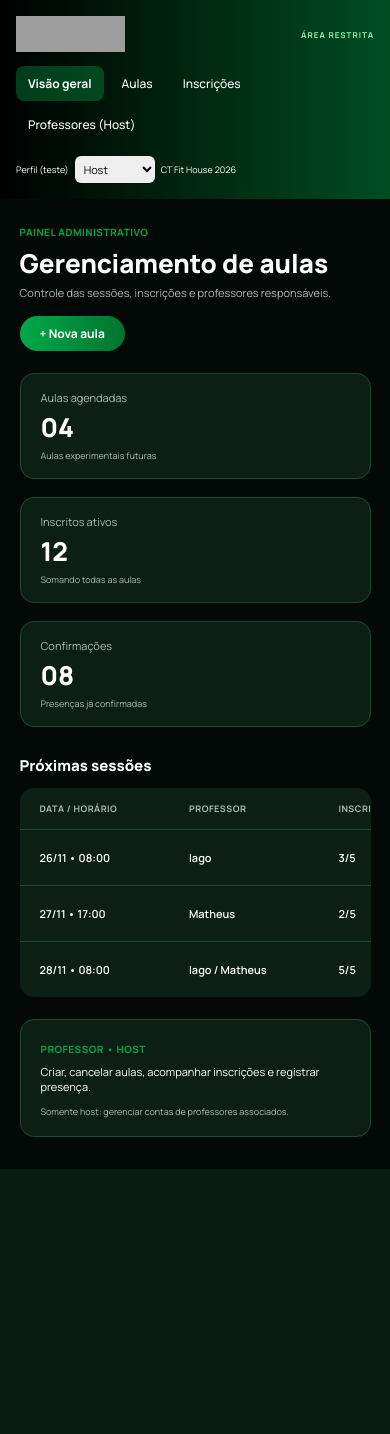
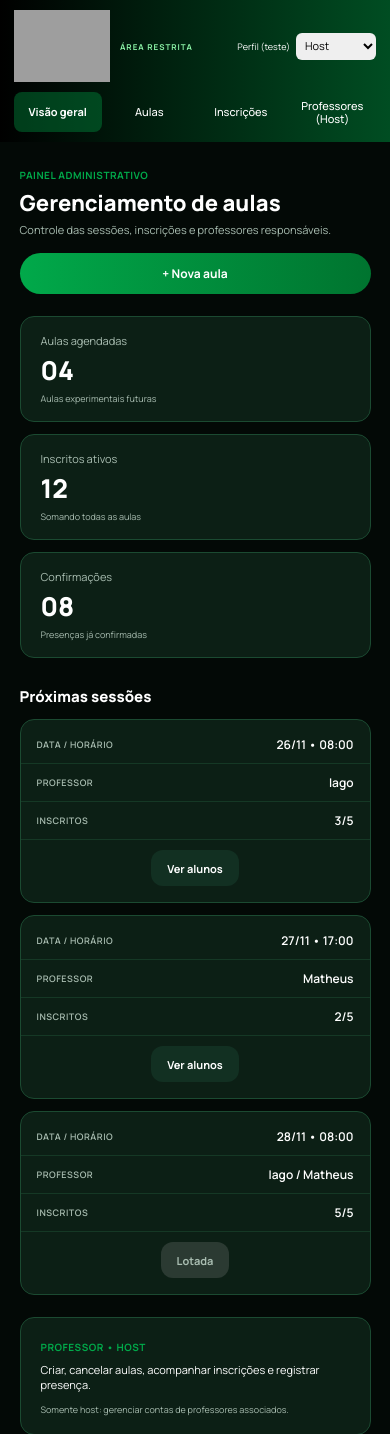
Before and after one commit to phelipipereira/Sistema-ct-fit-house, a PHP site: page /painel-adm.html in a window 390 px wide. Shown: the top 1434 px of the page. Before the commit the page ends 1169 px from the top, so only its background shows below. Run offline with PHP 8.4, Linux system fonts and the light colour scheme; grey boxes are pictures that could not be loaded.

Commit message:
Responsividade completa
responsividade em todas as páginas menos na cadastro e login pois não precisa.

```diff
--- a/painel-administrativo/painel-adm.css
+++ b/painel-administrativo/painel-adm.css
@@ -500,6 +500,8 @@ tr.inativo td:not(.centro) {
 
 /* Responsividade */
 
+/* Tablet e celular: o menu lateral vira barra fixa no topo */
+
 @media (max-width: 900px) {
 
     body {
@@ -507,27 +509,69 @@ tr.inativo td:not(.centro) {
     }
 
     .menu-lateral {
+        position: sticky;
+        top: 0;
+        z-index: 20;
         width: 100%;
-        gap: 14px;
-        padding: 16px;
+        display: grid;
+        grid-template-columns: 1fr auto;
+        grid-template-areas:
+            "topo rodape"
+            "itens itens";
+        align-items: center;
+        gap: 10px 12px;
+        padding: 10px 14px;
         background: linear-gradient(to right, #000, #004D22);
     }
 
     .menu-topo {
+        grid-area: topo;
         flex-direction: row;
-        justify-content: space-between;
+        justify-content: flex-start;
+        gap: 10px;
     }
 
+    .menu-topo img {
+        width: 96px;
+        height: auto;
+    }
+
+    /* os itens dividem a largura por igual e o texto quebra de linha, sem cortar */
+
     .menu-itens {
+        grid-area: itens;
         flex-direction: row;
-        flex-wrap: wrap;
+        gap: 4px;
+    }
+
+    .menu-item {
+        display: flex;
+        min-width: 0;
+        min-height: 40px;
+        flex: 1 1 0;
+        align-items: center;
+        justify-content: center;
+        padding: 6px 4px;
+        font-size: 11px;
+        line-height: 1.2;
+        overflow-wrap: anywhere;
+        text-align: center;
+    }
+
+    .menu-item:hover {
+        transform: none;
     }
 
     .menu-rodape {
+        grid-area: rodape;
         flex-direction: row;
         align-items: center;
-        flex-wrap: wrap;
+        gap: 6px;
         margin-top: 0;
+    }
+
+    .menu-rodape span {
+        display: none;
     }
 
     .painel {
@@ -536,9 +580,162 @@ tr.inativo td:not(.centro) {
 
     .painel-topo {
         flex-direction: column;
+        align-items: stretch;
     }
+
+    .painel-topo h1 {
+        font-size: 22px;
+    }
+
+    #btn-nova-aula {
+        width: 100%;
+        padding: 12px 20px;
+    }
+}
+
+
+/* Celular: tabelas viram cards, um por linha */
+
+@media (max-width: 700px) {
 
     .cards-resumo {
         grid-template-columns: 1fr;
+        gap: 12px;
+    }
+
+    .tabela-caixa {
+        overflow: visible;
+        background: transparent;
+    }
+
+    table {
+        min-width: 0;
+    }
+
+    thead {
+        display: none;
+    }
+
+    table,
+    tbody,
+    tr {
+        display: block;
+        width: 100%;
+    }
+
+    tr {
+        margin-bottom: 12px;
+        padding: 6px 0;
+        border: 1px solid var(--borda);
+        border-radius: 14px;
+        background-color: var(--caixa);
+    }
+
+    td {
+        display: flex;
+        align-items: center;
+        justify-content: space-between;
+        gap: 12px;
+        padding: 10px 16px;
+        border-top: 0;
+        text-align: right;
+        font-size: 12px;
+    }
+
+    td + td {
+        border-top: 1px solid rgba(27, 74, 49, 0.6);
+    }
+
+    td[data-label]::before {
+        display: inline-block;   /* impede o risco da aula cancelada de passar pelo rótulo */
+        flex-shrink: 0;
+        color: var(--texto-suave);
+        content: attr(data-label);
+        font-size: 9px;
+        letter-spacing: 0.5px;
+        text-align: left;
+        text-transform: uppercase;
+    }
+
+    td.centro {
+        justify-content: center;
+    }
+
+    td.vazio {
+        justify-content: center;
+    }
+
+    td .acoes {
+        flex-wrap: wrap;
+    }
+
+    .btn-mini {
+        min-height: 36px;
+        padding: 8px 16px;
+        font-size: 11px;
+    }
+
+    /* filtros da aba Inscrições */
+
+    .filtros input,
+    .filtros select {
+        flex: 1 1 100%;
+        max-width: none;
+        font-size: 16px;
+    }
+
+    /* modais */
+
+    dialog {
+        padding: 18px;
+    }
+
+    dialog input,
+    dialog select {
+        height: 40px;
+        font-size: 16px;   /* evita o zoom automático do iPhone */
+    }
+
+    .lista-alunos {
+        max-height: 50vh;
+    }
+
+    .lista-alunos li {
+        flex-direction: column;
+        align-items: flex-start;
+    }
+
+    .lista-alunos .acoes-aluno {
+        flex-wrap: wrap;
+    }
+
+    .modal-botoes {
+        flex-direction: column-reverse;
+    }
+
+    .modal-botoes button {
+        width: 100%;
+        padding: 12px 20px;
+    }
+
+    .toast {
+        right: 16px;
+        bottom: 16px;
+        left: 16px;
+        max-width: none;
     }
 }
+
+
+/* Celulares bem pequenos */
+
+@media (max-width: 360px) {
+
+    .linha-campos {
+        grid-template-columns: 1fr;
+    }
+
+    .menu-topo img {
+        width: 80px;
+    }
+}
--- a/painel-administrativo/painel-adm.js
+++ b/painel-administrativo/painel-adm.js
@@ -1,13 +1,3 @@
-/* ==========================================================
-   Painel administrativo de aulas
-
-   Os dados ficam em "aulas" e são salvos no localStorage só para
-   teste. Quando o back-end (PHP + banco) estiver pronto, troque:
-     - carregarAulas()  -> fetch("listar-aulas.php")
-     - salvarAulas()    -> fetch(...) de criar/cancelar/atualizar
-   O resto (telas e regras de exibição) continua igual.
-   ========================================================== */
-
 const CHAVE = "ctfithouse_aulas";
 const CHAVE_PROF = "ctfithouse_professores";
 const MAX_VAGAS = 5;        // RN12
@@ -129,9 +119,9 @@ function renderProximas() {
     corpo.innerHTML = proximas.map(function (a) {
         const lotada = inscritosAtivos(a).length >= MAX_VAGAS;
         return "<tr>" +
-            "<td>" + formatarData(a.data) + " • " + a.inicio + "</td>" +
-            "<td>" + esc(a.professores.join(" / ")) + "</td>" +
-            "<td>" + celulaInscritos(a) + "</td>" +
+            '<td data-label="Data / horário">' + formatarData(a.data) + " • " + a.inicio + "</td>" +
+            '<td data-label="Professor">' + esc(a.professores.join(" / ")) + "</td>" +
+            '<td data-label="Inscritos">' + celulaInscritos(a) + "</td>" +
             '<td class="centro"><button class="btn-mini' + (lotada ? " lotada" : "") + '" data-ver="' + a.id + '">' +
             (lotada ? "Lotada" : "Ver alunos") + "</button></td>" +
             "</tr>";
@@ -149,9 +139,9 @@ function renderAulas() {
     corpo.innerHTML = ordenadas(aulas).map(function (a) {
         const cancelada = a.status === "cancelada";
         return '<tr class="' + (cancelada ? "cancelada" : "") + '">' +
-            "<td>" + formatarData(a.data) + " • " + a.inicio + "</td>" +
-            "<td>" + esc(a.professores.join(" / ")) + "</td>" +
-            "<td>" + celulaInscritos(a) + "</td>" +
+            '<td data-label="Data / horário">' + formatarData(a.data) + " • " + a.inicio + "</td>" +
+            '<td data-label="Professor">' + esc(a.professores.join(" / ")) + "</td>" +
+            '<td data-label="Inscritos">' + celulaInscritos(a) + "</td>" +
             '<td class="centro"><div class="acoes">' +
             (cancelada
                 ? '<span class="etiqueta">Cancelada</span>'
@@ -415,10 +405,10 @@ function renderInscricoes() {
                     : '<button class="btn-mini perigo" data-acao="cancelar"' + dados + '>Cancelar inscrição</button>';
             }
 
-            html += "<tr><td>" + esc(i.nome) + "</td>" +
-                "<td>" + formatarData(a.data) + " • " + a.inicio + "</td>" +
-                "<td>" + esc(a.professores.join(" / ")) + "</td>" +
-                '<td><span class="selo ' + estado + '">' + i.status + (i.presenca ? " · " + i.presenca : "") + "</span></td>" +
+            html += '<tr><td data-label="Aluno">' + esc(i.nome) + "</td>" +
+                '<td data-label="Data / horário">' + formatarData(a.data) + " • " + a.inicio + "</td>" +
+                '<td data-label="Professor">' + esc(a.professores.join(" / ")) + "</td>" +
+                '<td data-label="Status"><span class="selo ' + estado + '">' + i.status + (i.presenca ? " · " + i.presenca : "") + "</span></td>" +
                 '<td class="centro"><div class="acoes">' + acoes + "</div></td></tr>";
         });
     });
@@ -511,11 +501,11 @@ function renderProfessores() {
 
     corpo.innerHTML = professores.map(function (p) {
         return '<tr class="' + (p.ativo ? "" : "inativo") + '">' +
-            "<td>" + esc(p.nome) + "</td>" +
-            "<td>" + esc(p.email) + "</td>" +
-            "<td>" + cpfOculto(p.cpf) + "</td>" +
-            '<td><span class="selo ' + (p.ativo ? "confirmada" : "cancelada") + '">' + (p.ativo ? "ativo" : "inativo") + "</span></td>" +
-            "<td>" + aulasFuturasDe(p.nome) + "</td>" +
+            '<td data-label="Nome">' + esc(p.nome) + "</td>" +
+            '<td data-label="E-mail">' + esc(p.email) + "</td>" +
+            '<td data-label="CPF">' + cpfOculto(p.cpf) + "</td>" +
+            '<td data-label="Status"><span class="selo ' + (p.ativo ? "confirmada" : "cancelada") + '">' + (p.ativo ? "ativo" : "inativo") + "</span></td>" +
+            '<td data-label="Aulas futuras">' + aulasFuturasDe(p.nome) + "</td>" +
             '<td class="centro"><div class="acoes">' +
             '<button class="btn-mini" data-prof-editar="' + p.id + '">Editar</button>' +
             '<button class="btn-mini ' + (p.ativo ? "perigo" : "") + '" data-prof-status="' + p.id + '">' +
```
Also changed, not shown: painel-lead/painel-lead.css (+107 -11 lines).
